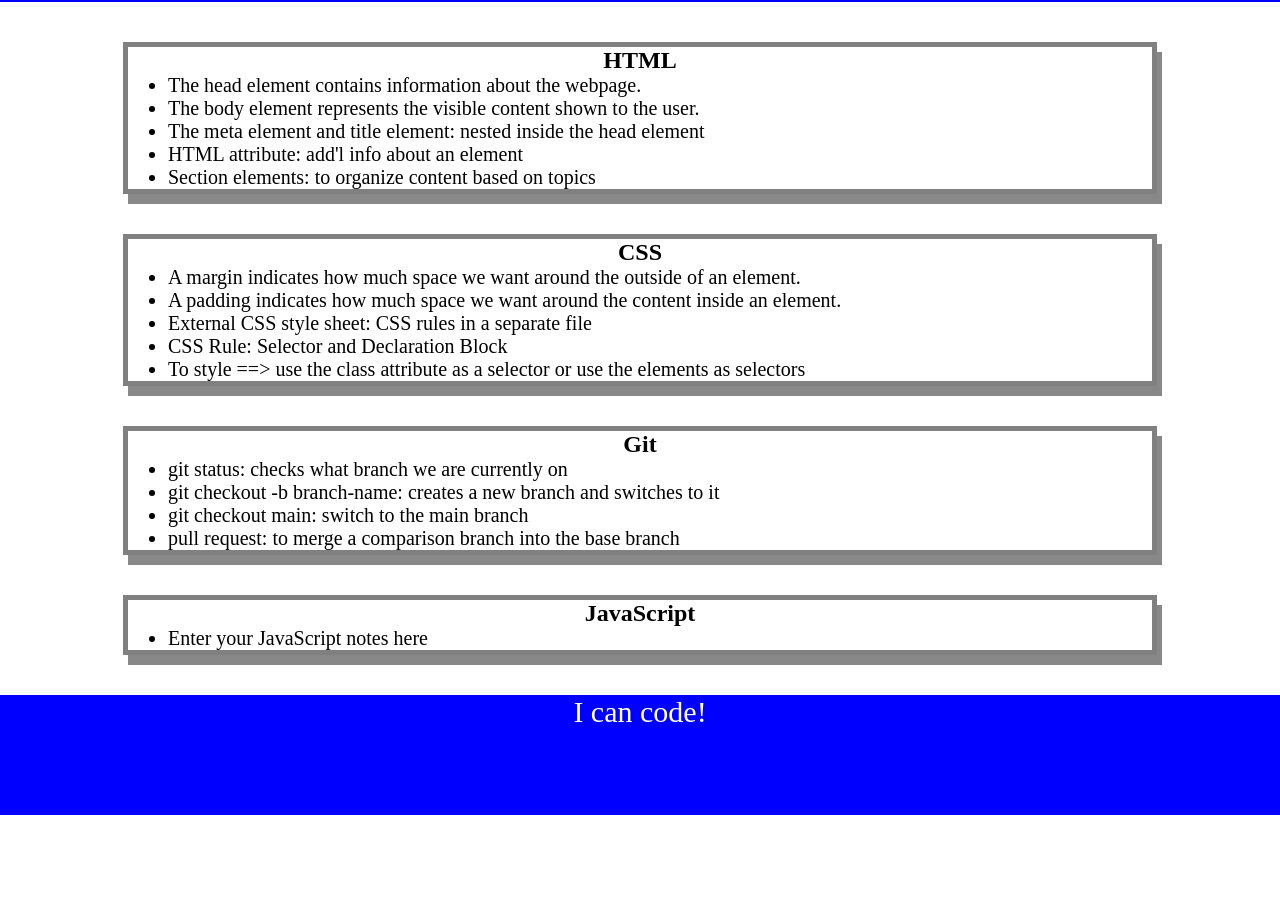
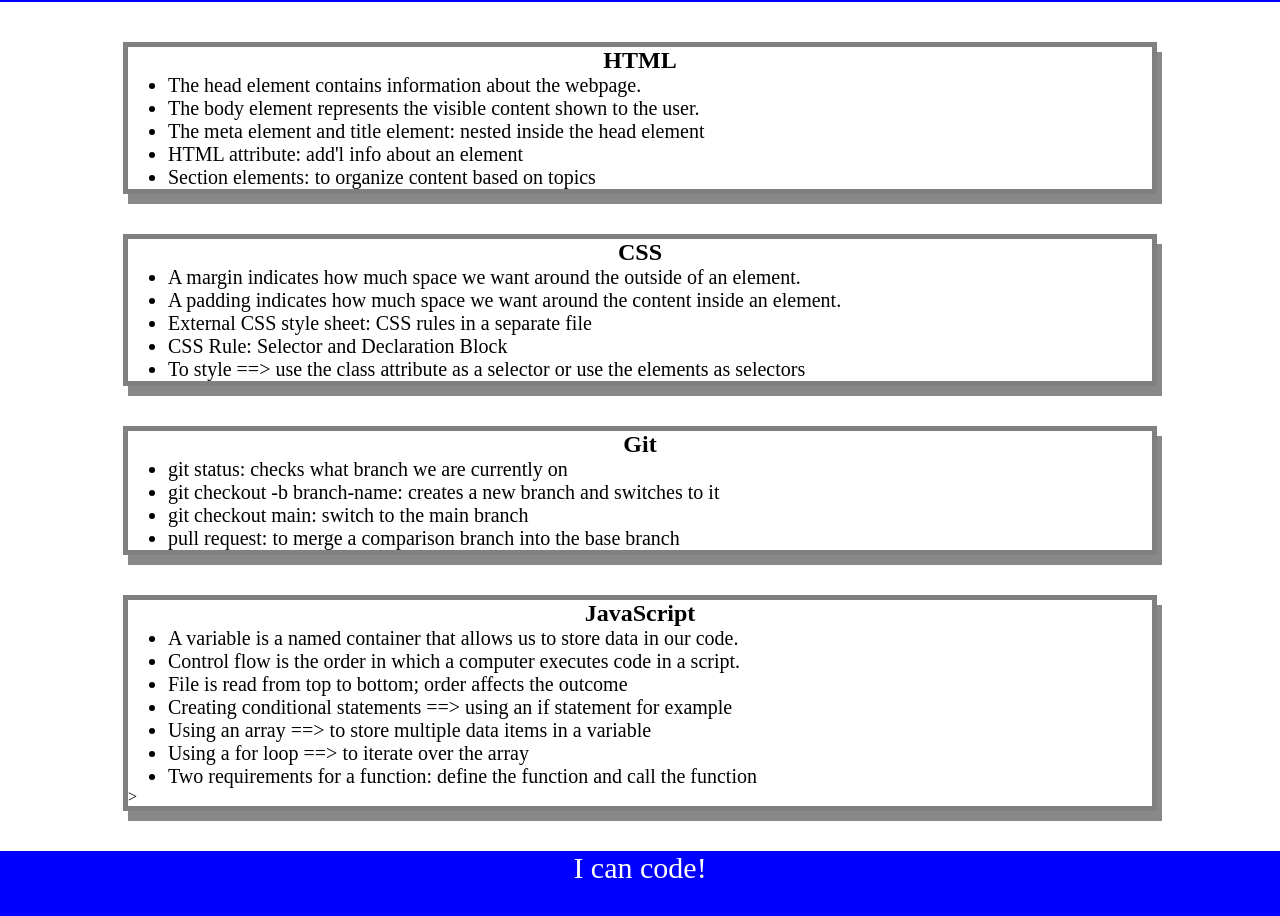
Before and after one commit to jamscc/prework-study-guide, a plain HTML site: page index.html in a window 1280 px wide. Shown: the part 118-1034 px from the top of the page. Before the commit the page ends 933 px from the top, so only its background shows below. Drawn offline with Linux system fonts and the light colour scheme.

Commit message:
added functions to project

```diff
--- a/assets/script.js
+++ b/assets/script.js
@@ -1,19 +1,27 @@
 var topics = ['HTML', 'CSS', 'Git', 'JavaScript'];
+var randomTopic = topics[Math.floor(Math.random() * topics.length)];
 
+function listTopics() {
     for (var x = 0; x < topics.length; x++) {
         console.log(topics[x]);
     }
+}
 
-/*
-if (topic === 'HTML') {
+function selectTopic() {
+    if (randomTopic === 'HTML') {
         console.log("Let's study HTML!");
-} else if (topic === 'CSS') {
+    } else if (randomTopic === 'CSS') {
         console.log("Let's study CSS!");
-} else if (topic === 'Git') {
+    } else if (randomTopic === 'Git') {
         console.log("Let's study Git!");
-} else if (topic === 'JavaScript') {
+    } else if (randomTopic === 'JavaScript') {
         console.log("Let's study JavaScript!");
     } else {
         console.log('Please try again!');
     }
-*/
+}
+
+console.log('Here are the topics we learned through Prework:');
+listTopics()
+console.log('Which topic should we study first?');
+selectTopic()
--- a/index.html
+++ b/index.html
@@ -45,8 +45,14 @@
       <section class="card" id="javascript-section">
         <h2>JavaScript</h2>
         <ul>
-          <li>Enter your JavaScript notes here</li>
-        </ul>
+          <li>A variable is a named container that allows us to store data in our code.</li>
+          <li>Control flow is the order in which a computer executes code in a script.</li>
+          <li>File is read from top to bottom; order affects the outcome</li>
+          <li>Creating conditional statements ==> using an if statement for example</li>
+          <li>Using an array ==> to store multiple data items in a variable</li>
+          <li>Using a for loop ==> to iterate over the array</li>
+          <li>Two requirements for a function: define the function and call the function</li>
+        </ul>>
       </section>
     </main>
 
```
Lines whose indentation alone changed are shown as unchanged.
